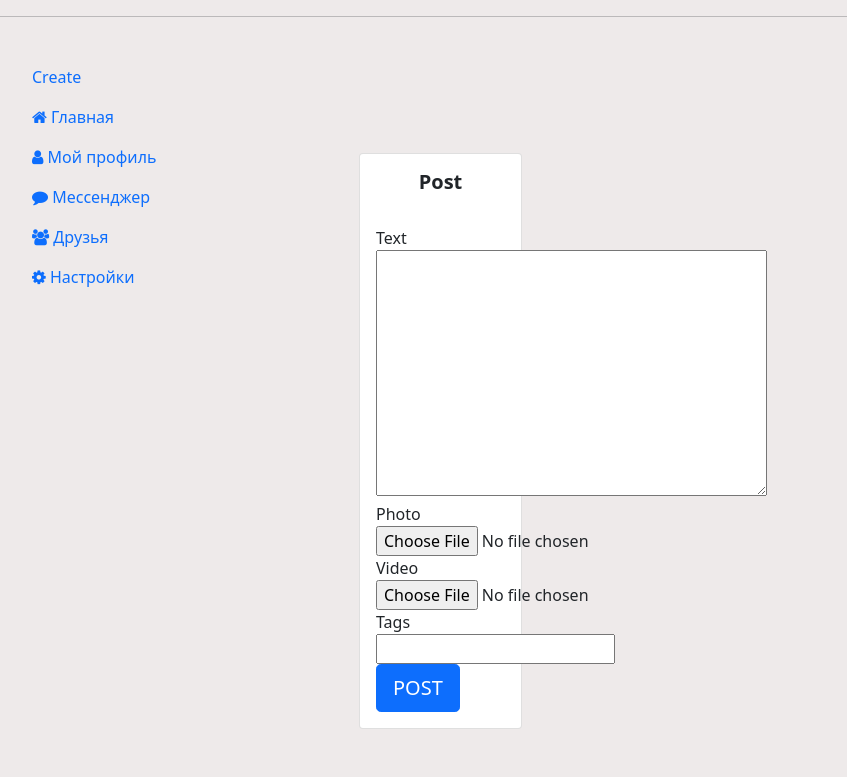
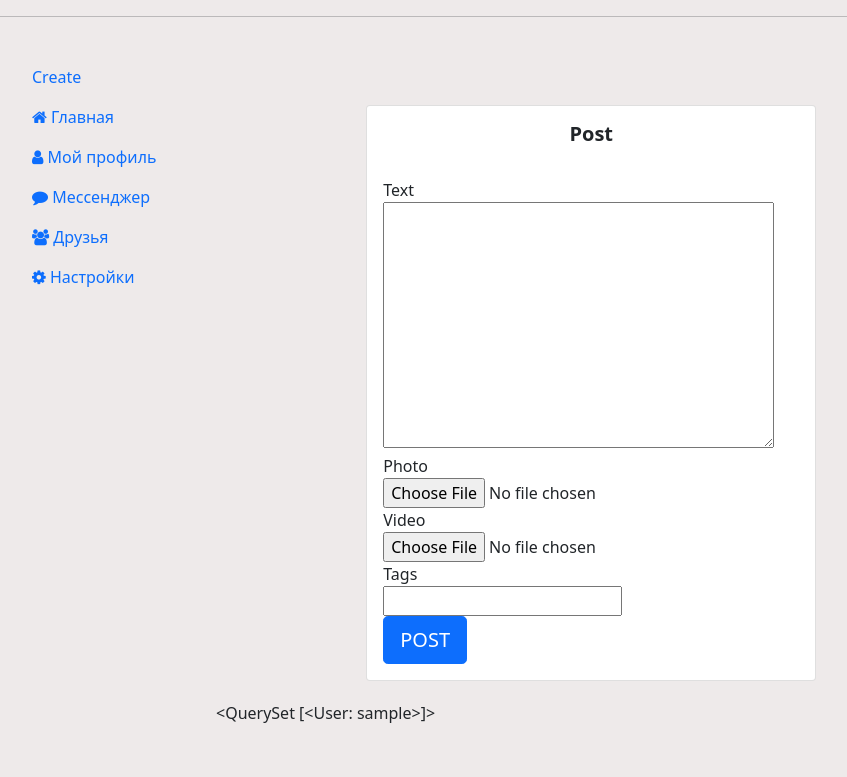
Before and after one commit to Maksatai/Social_network, a Django app: page /post/create/ in a window 1280 px wide. Shown: the part 72-849 px from the top of the page, without its empty margins (26-873 px from the left). After the commit the page ends 795 px from the top, so only its background shows below. Run offline with Django 3.2, Linux system fonts and the light colour scheme; the visitor is signed in with stand-in values (Sample User, id 1); data comes from the database, SQL or seed files in the repository; some libraries are stand-ins or nearby versions.

Commit message:
added users list

```diff
--- a/main/templates/creating.html
+++ b/main/templates/creating.html
@@ -15,7 +15,7 @@
 <div class="container">
   <div class="row">
     <div class="col-sm-9 col-md-7 col-lg-5 mx-auto">
-      <div class="card card-signin my-5">
+      <div class="card card-signin" style="width: 450px;">
         <div class="card-body">
           <h5 class="card-title text-center"><b>Post</b></h5>
           <form class="form-signin" method="POST" enctype="multipart/form-data">
@@ -38,5 +38,5 @@
     </div>
   </div>
 </div>
-
+{{ users }}
 {% endblock content %}
--- a/main/templates/post.html
+++ b/main/templates/post.html
@@ -36,6 +36,7 @@
                 </div>
             </div>
             {% endfor %}
+
         </div>
     </div>
 </div>
--- a/main/templates/post_detail.html
+++ b/main/templates/post_detail.html
@@ -14,7 +14,7 @@
         <div class="card-body">
           <a href="{{ post.user.profile.get_absolute_url }}"><img src="{{ post.user.profile.avatar.url }}"
               class="rounded-circle" width="30" height="30" alt="" /></a>
-          <a class="text-dark" href="{{ post.user.profile.get_absolute_url }}"><b>{{ post.user_name }}</b></a>
+          <a class="text-dark" href="{{ post.user.profile.get_absolute_url }}"><b>{{ post.user }}</b></a>
           <br /><small class="text-muted">Posted on {{ post.created_at }}</small>
           <br /><br />
           <p class="card-text text-dark">{{ post.text }}</p>
--- a/main/views.py
+++ b/main/views.py
@@ -4,20 +4,20 @@ from django.views.generic import ListView, TemplateView
 from django.contrib.auth.mixins import LoginRequiredMixin
 from django.contrib import messages
 from django.contrib.auth.decorators import login_required
+from django.contrib.auth import get_user_model
 from .models import Post, Like, Comments
 from .forms import NewPostForm, NewCommentForm
 import json
 
 
 class HomeView(TemplateView):
-    template_name = 'home.html'
+	template_name = 'home.html'
+
 
 def post(request):
-    post_objects = Post.objects.all()
-    return render(request, 'post.html', {'post': post_objects})
+	post_objects = Post.objects.all()
+	return render(request, 'post.html', {'post': post_objects})
 
-# def homepage(request):
-#     return render(request, 'base.html')
 
 class PostListView(ListView):
 	model = Post
@@ -54,6 +54,8 @@ class UserPostListView(LoginRequiredMixin, ListView):
 @login_required
 def create_post(request):
 	user = request.user
+	User = get_user_model()
+	users = User.objects.all()
 	if request.method == "POST":
 		form = NewPostForm(request.POST or None, request.FILES or None)
 		if form.is_valid():
@@ -64,7 +66,7 @@ def create_post(request):
 			return redirect('homepage')
 	else:
 		form = NewPostForm()
-	return render(request, 'creating.html', {'form': form})
+	return render(request, 'creating.html', {'form': form,'users':users})
 
 
 @login_required
--- a/user/views.py
+++ b/user/views.py
@@ -12,6 +12,7 @@ from .utils import token_generator
 from .service import send
 from .models import Profile
 from .forms import UserRegistrationForm, ProfileForm
+
 
 
 class LoginView(TemplateView):
```
Also changed, not shown: user/models.py (+47 -0 lines), media/media/images/Без_названия.png (added), media/Без_названия.png (added).
